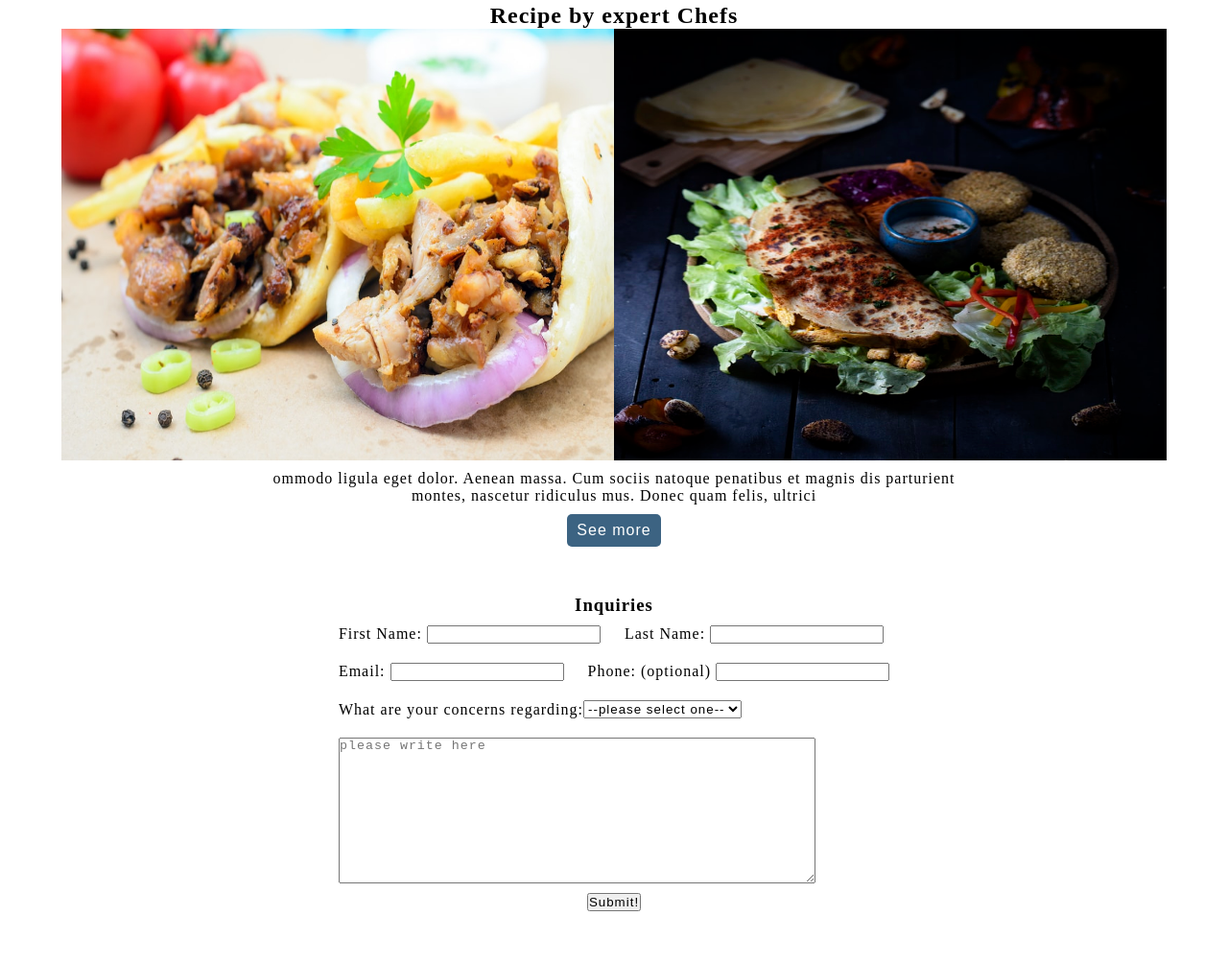
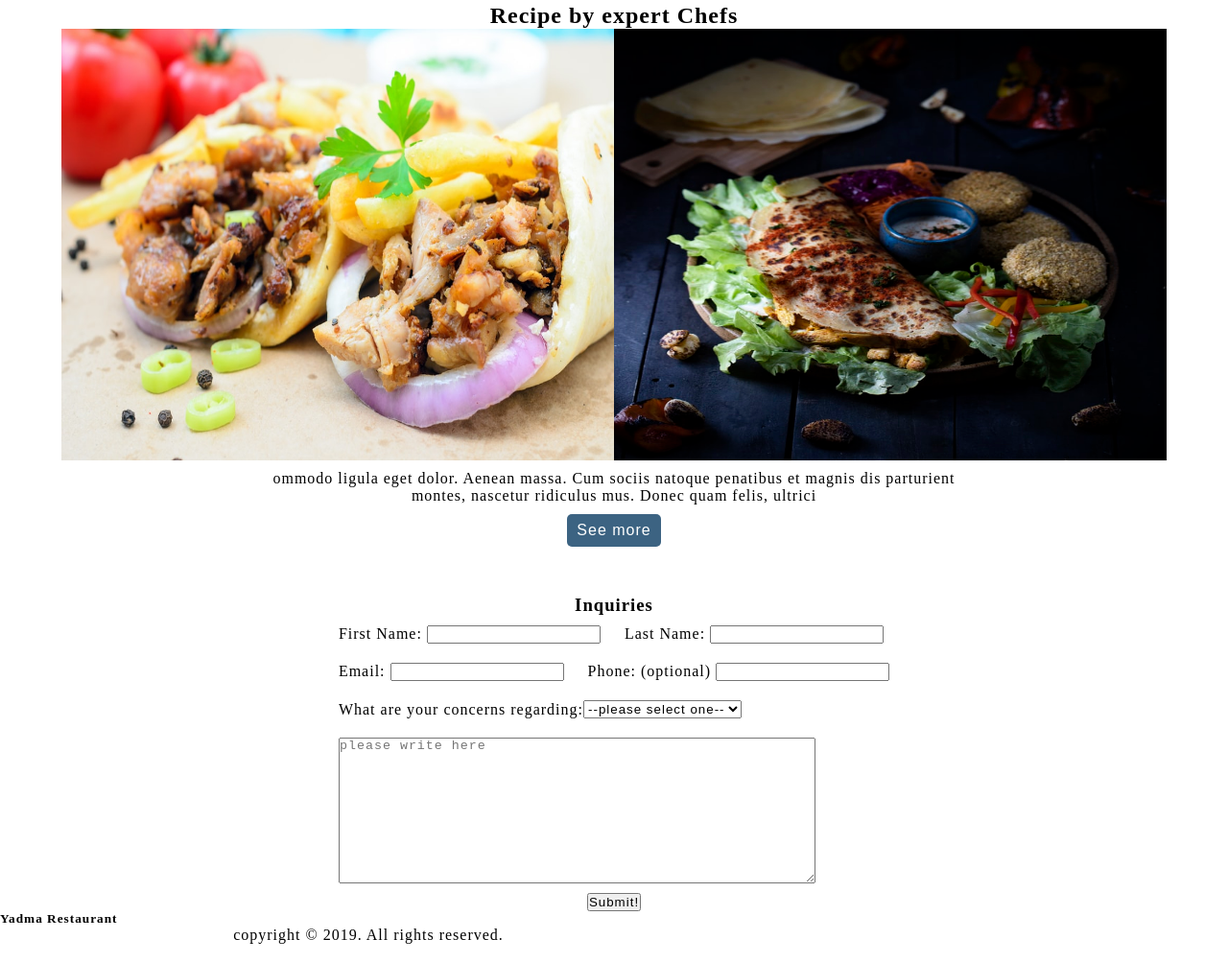
Before and after one commit to mohamudolow/yadma-restaurant, a plain HTML site: page index.html in a window 1280 px wide. Shown: the part 1474-2478 px from the top of the page at 96% size. Before the commit the page ends 2424 px from the top, so only its background shows below. Drawn offline with Linux system fonts and the light colour scheme.

Commit message:
add footer

```diff
--- a/index.html
+++ b/index.html
@@ -115,6 +115,11 @@
 
                <button type="submit">Submit!</button>
        </form>
+
+       <footer>
+           <h5>Yadma Restaurant</h5>
+           <p>copyright &copy; <span id="year">2019</span>. All rights reserved.</p>
+       </footer>
    </div>
 
 
```
